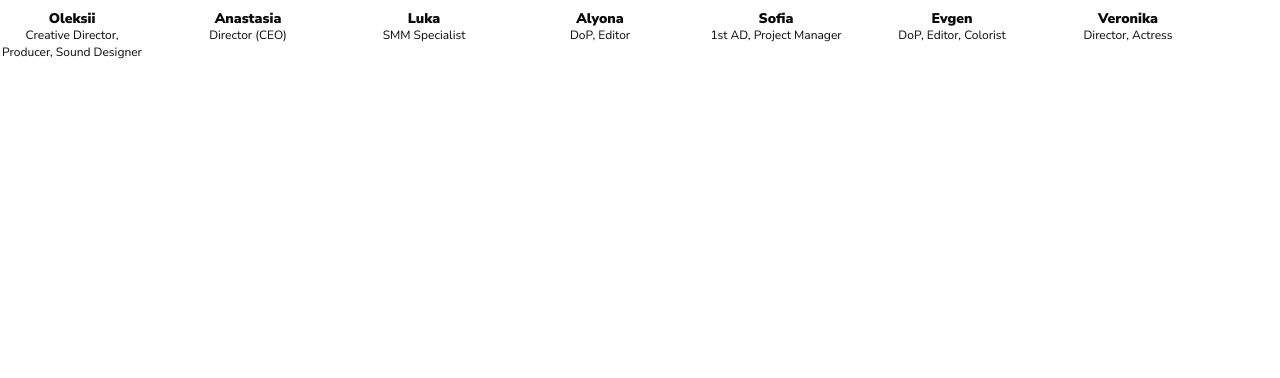
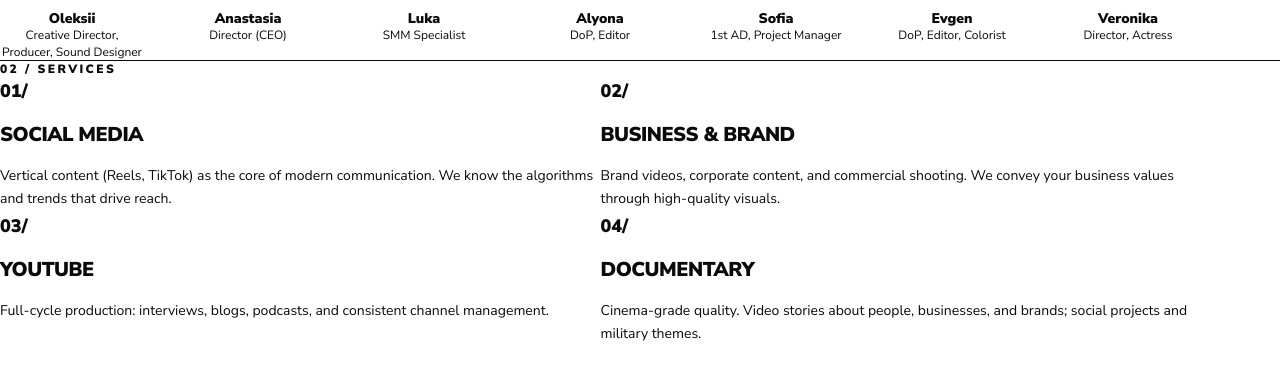
Before and after one commit to maximzmei/film-bureau-landing, a Next.js app: page / in a window 1280 px wide. Shown: the part 356-734 px from the top of the page. Built offline with nearby package versions, Linux system fonts and the light colour scheme.

Commit message:
feat: services section — 2x2 newspaper grid

```diff
--- a/app/page.tsx
+++ b/app/page.tsx
@@ -1,6 +1,7 @@
 import Nav from "@/components/Nav";
 import Hero from "@/components/Hero";
 import Team from "@/components/Team";
+import Services from "@/components/Services";
 
 export default function Home() {
   return (
@@ -8,6 +9,7 @@ export default function Home() {
       <Nav />
       <Hero />
       <Team />
+      <Services />
     </main>
   );
 }
--- /dev/null
+++ b/components/Services.tsx
@@ -0,0 +1,23 @@
+import { SERVICES } from "@/data/content";
+
+export default function Services() {
+  return (
+    <section id="services" className="border-t border-ink">
+      <div className="max-w-[1200px] mx-auto px-6 py-16">
+        <h2 className="text-xs font-black tracking-[0.2em] uppercase mb-12">
+          <span className="text-accent">02 /</span> SERVICES
+        </h2>
+
+        <div className="grid grid-cols-1 md:grid-cols-2 gap-px bg-ink">
+          {SERVICES.map((service) => (
+            <div key={service.title} className="bg-white p-8 flex flex-col gap-4">
+              <span className="text-accent font-black text-lg">{service.number}</span>
+              <h3 className="font-black text-xl tracking-tight">{service.title}</h3>
+              <p className="text-muted text-sm leading-relaxed">{service.description}</p>
+            </div>
+          ))}
+        </div>
+      </div>
+    </section>
+  );
+}
```
